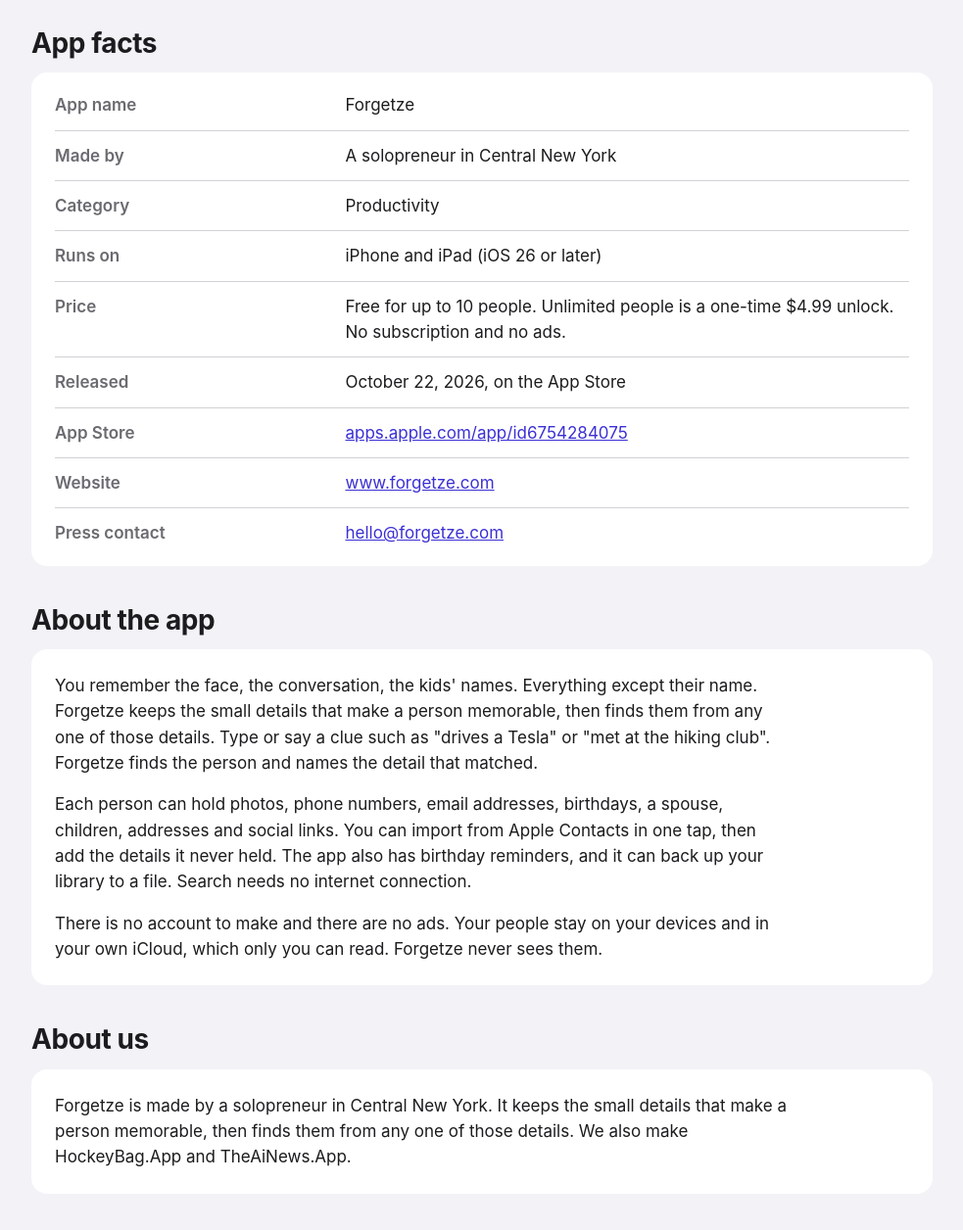
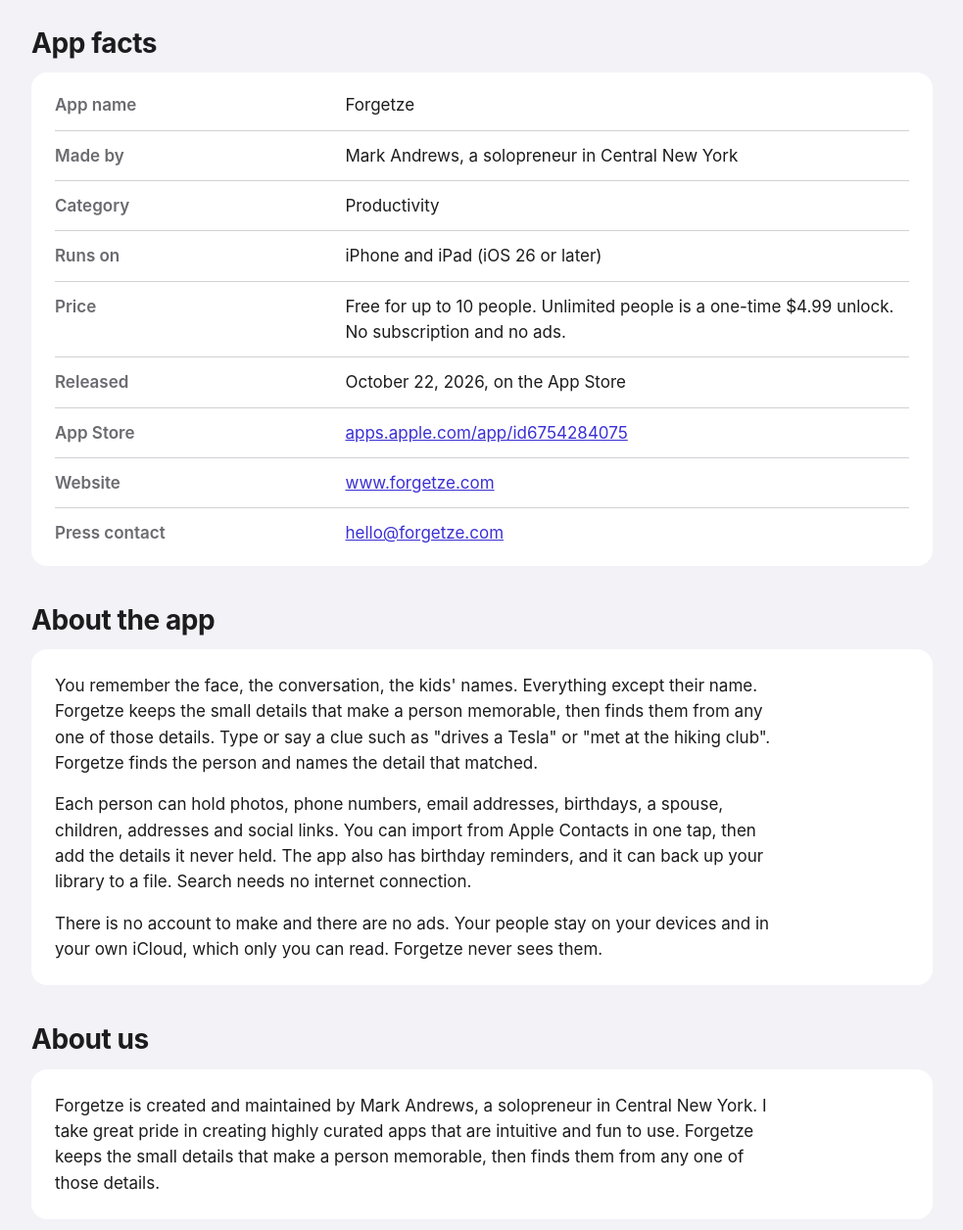
Before and after one commit to nyandrews/forgetze-site, a website: page press.html in a window 1280 px wide. Shown: the part 380-1636 px from the top of the page at 98% size, without its empty margins (148-1131 px from the left). Drawn offline with Linux system fonts and the light colour scheme.

Commit message:
About us: name Mark Andrews, say I, and talk only about this app
Co-Authored-By: Claude Fable 5.2 <noreply@anthropic.com>

```diff
--- a/press.html
+++ b/press.html
@@ -99,7 +99,7 @@
     <div class="card">
       <table class="facts">
         <tr><th scope="row">App name</th><td>Forgetze</td></tr>
-        <tr><th scope="row">Made by</th><td>A solopreneur in Central New York</td></tr>
+        <tr><th scope="row">Made by</th><td>Mark Andrews, a solopreneur in Central New York</td></tr>
         <tr><th scope="row">Category</th><td>Productivity</td></tr>
         <tr><th scope="row">Runs on</th><td>iPhone and iPad (iOS 26 or later)</td></tr>
         <tr><th scope="row">Price</th><td>Free for up to 10 people. Unlimited people is a one-time $4.99 unlock. No subscription and no ads.</td></tr>
@@ -127,7 +127,7 @@
   <div class="wrap">
     <h2>About us</h2>
     <div class="card">
-      <p>Forgetze is made by a solopreneur in Central New York. It keeps the small details that make a person memorable, then finds them from any one of those details. We also make HockeyBag.App and TheAiNews.App.</p>
+      <p>Forgetze is created and maintained by Mark Andrews, a solopreneur in Central New York. I take great pride in creating highly curated apps that are intuitive and fun to use. Forgetze keeps the small details that make a person memorable, then finds them from any one of those details.</p>
     </div>
   </div>
 </section>
```
Also changed, not shown: index.html (+1 -1 lines).
